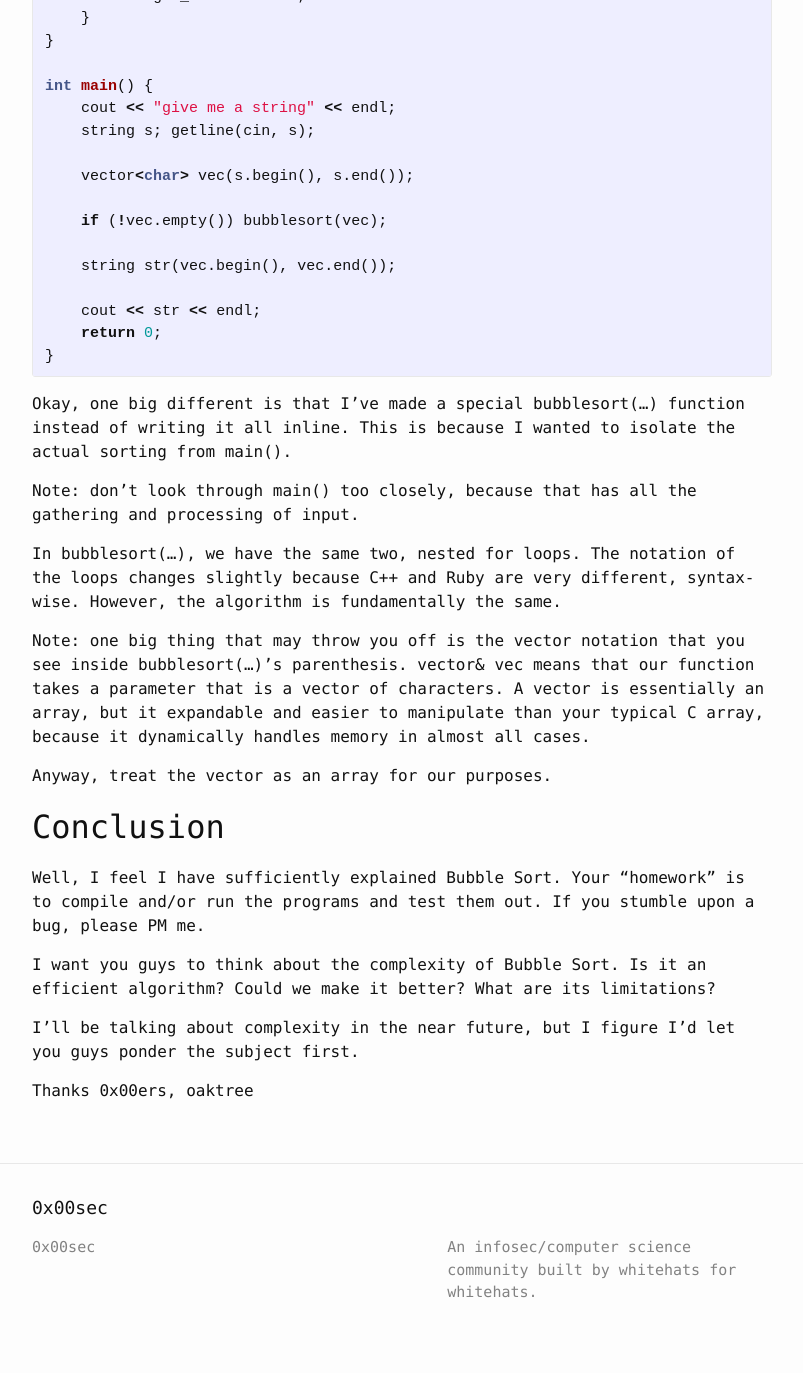
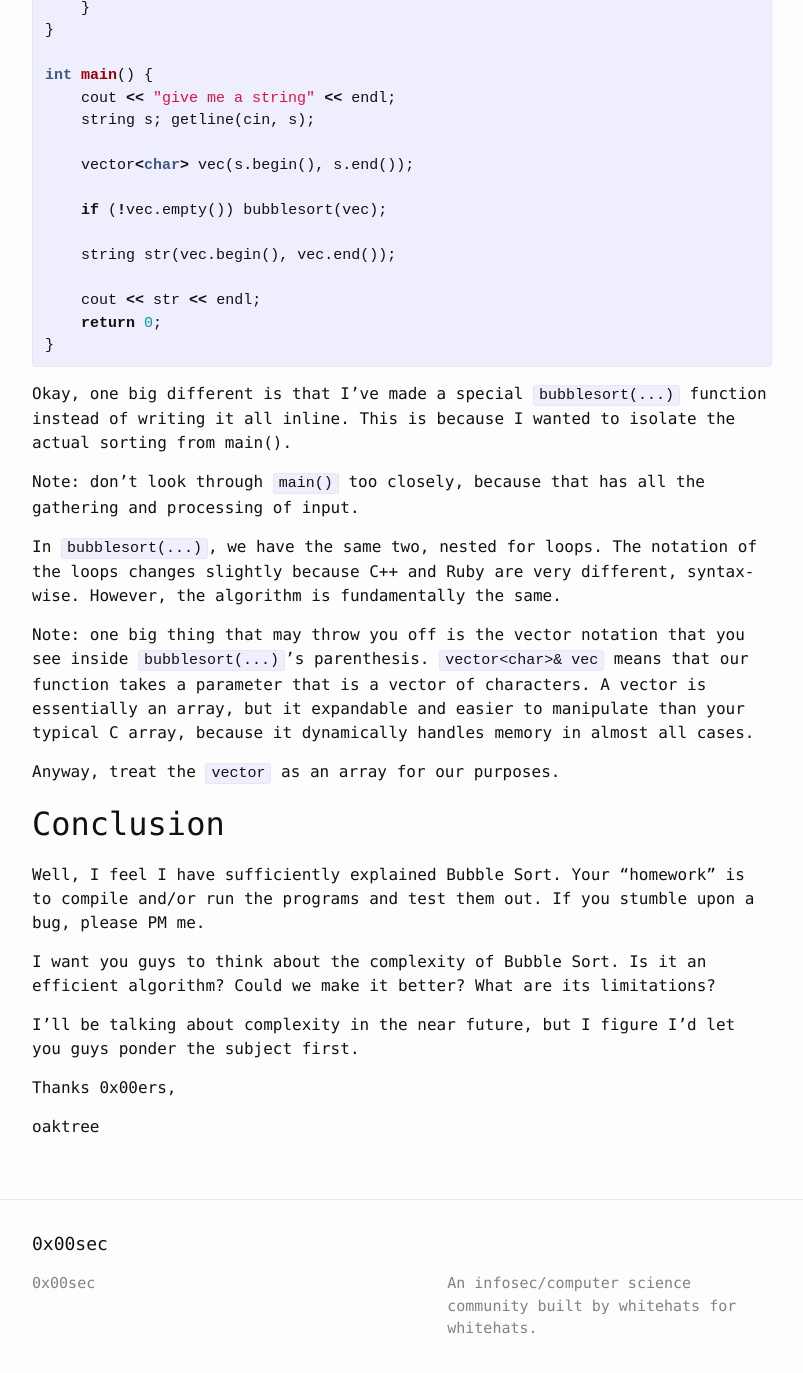
Before and after one commit to unh0lys0daz/0x00sec.github.io, a Jekyll site: the page built from _posts/2016-04-22-sorting-part-1-bubblesort.markdown, in a window 1280 px wide and 1400 px high, scrolled down 3015 px. Shown: the top 1373 px of the window, without its empty margins (238-1041 px from the left). Built offline with Jekyll 4.4.1, drawn with Linux system fonts in a browser that asks for light colours; some of the changed text lies outside the part shown.

Commit message:
Update 2016-04-22-sorting-part-1-bubblesort.markdown

```diff
--- a/_posts/2016-04-22-sorting-part-1-bubblesort.markdown
+++ b/_posts/2016-04-22-sorting-part-1-bubblesort.markdown
@@ -15,7 +18,7 @@ Bubble Sort works like this: go through an unsorted array. If one element is big
 
 But, how do we know the array is sorted after just one run? We don't. We have to go through that array at most N times, where N is the size of the array to sort.
 
-So, we cycle through the array again and swap values when an element is bigger than the one after it, meaning that a[k] > a[k+1] == true, where 0 <= k < N-1.
+So, we cycle through the array again and swap values when an element is bigger than the one after it, meaning that `a[k] > a[k+1] == true`, where `0 <= k < N-1`.
 
 Follow this link for a visual representation of Bubble Sort.
 
@@ -61,15 +64,15 @@ end
 puts str.join('') #print out the result, but first make it a string and not an array
 {% endhighlight %}
 
-The first eight lines are just about taking input from the user. If you need this explained, PM me.
+The first eight lines are just about taking input from the user.
 
-Line 9 declares a boolean called changes_made. As said in the comment, it's an optimization and is really not that important.
+Line 9 declares a boolean called `changes_made`. As said in the comment, it's an optimization and is really not that important.
 
-On Line 11, we start a for loop. I know, I know; you're going to say, "But oaktree, we don't use for loops in Ruby!" The for loop is preferential in this case because it explicitly denotes what we are doing, and helps to translate over to the C++ code I'll show you later.
+On Line 11, we start a `for` loop. I know, I know; you're going to say, "But oaktree, we don't use `for` loops in Ruby!" The `for` loop is preferential in this case because it explicitly denotes what we are doing, and helps to translate over to the C++ code I'll show you later.
 
-Inside that for, we have another for, but with j instead of i, because we want to keep the value of i as a tracker for how many times we've looped through the array.
+Inside that for, we have another `for`, but with `j` instead of `i`, because we want to keep the value of `i` as a tracker for how many times we've looped through the array.
 
-So, we continue in that nested for loop to swap the values if str[j] > str[j+1].
+So, we continue in that nested for loop to swap the values `if str[j] > str[j+1]`.
 
 After we close out that nested for, we check if any changes were made by reading the value of changes_made. There's no reason to keep going through the array if it's already been sorted and, if the array is already sorted, the next round -- or the just-finished round -- of the nested for wouldn't have changed the array at all.
 
@@ -129,15 +132,15 @@ int main() {
 }
 {% endhighlight %}
 
-Okay, one big different is that I've made a special bubblesort(...) function instead of writing it all inline. This is because I wanted to isolate the actual sorting from main().
+Okay, one big different is that I've made a special `bubblesort(...)` function instead of writing it all inline. This is because I wanted to isolate the actual sorting from main().
 
-Note: don't look through main() too closely, because that has all the gathering and processing of input.
+Note: don't look through `main()` too closely, because that has all the gathering and processing of input.
 
-In bubblesort(...), we have the same two, nested for loops. The notation of the loops changes slightly because C++ and Ruby are very different, syntax-wise. However, the algorithm is fundamentally the same.
+In `bubblesort(...)`, we have the same two, nested for loops. The notation of the loops changes slightly because C++ and Ruby are very different, syntax-wise. However, the algorithm is fundamentally the same.
 
-Note: one big thing that may throw you off is the vector notation that you see inside bubblesort(...)'s parenthesis. vector<char>& vec means that our function takes a parameter that is a vector of characters. A vector is essentially an array, but it expandable and easier to manipulate than your typical C array, because it dynamically handles memory in almost all cases.
+Note: one big thing that may throw you off is the vector notation that you see inside `bubblesort(...)`'s parenthesis. `vector<char>& vec` means that our function takes a parameter that is a vector of characters. A vector is essentially an array, but it expandable and easier to manipulate than your typical C array, because it dynamically handles memory in almost all cases.
 
-Anyway, treat the vector as an array for our purposes.
+Anyway, treat the `vector` as an array for our purposes.
 
 ## Conclusion
 Well, I feel I have sufficiently explained Bubble Sort. Your "homework" is to compile and/or run the programs and test them out. If you stumble upon a bug, please PM me.
@@ -147,4 +150,5 @@ I want you guys to think about the complexity of Bubble Sort. Is it an efficient
 I'll be talking about complexity in the near future, but I figure I'd let you guys ponder the subject first.
 
 Thanks 0x00ers,
+
 oaktree
```
Also changed, not shown: other parts of _posts/2016-04-22-sorting-part-1-bubblesort.markdown (+4 -1 lines).
